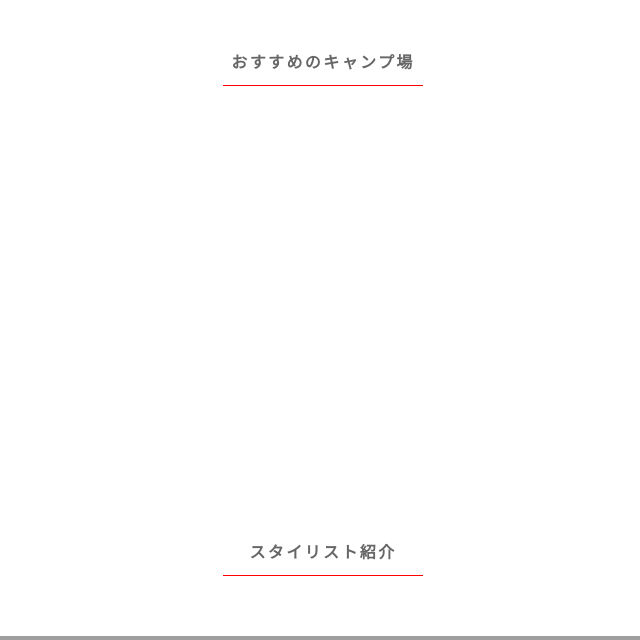
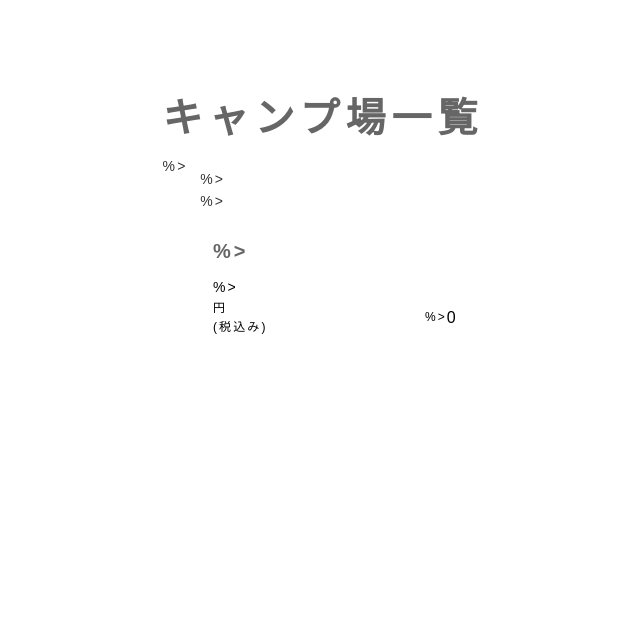
Before and after one commit to makiwakurin/camp-site, a Rails app: page / in a window 1280 px wide. Shown: the part 540-1180 px from the top of the page, without its empty margins (317-957 px from the left). Run offline with Rails 7, Linux system fonts and the light colour scheme; style sheets or scripts are compiled from the project's sources; grey boxes are pictures that could not be loaded.

Commit message:
index 修正

```diff
--- a/app/assets/stylesheets/toppage.css
+++ b/app/assets/stylesheets/toppage.css
@@ -164,3 +164,100 @@
   text-align: center;
   color: gray;
 }
+
+/* 商品一覧 */
+
+.item-contents {
+  background-color: #FFF;
+  display: flex;
+  flex-direction: column;
+  align-items: center;
+  padding: 10vh 0;
+}
+
+.item-contents>.title {
+  font-size: 5vh;
+  line-height: 1.4;
+  font-weight: bold;
+}
+
+.item-contents>.subtitle {
+  font-size: 3vh;
+  margin: 1vh 0;
+  text-decoration: none;
+  color: #3ccace;
+  font-weight: bold;
+}
+
+.item-lists {
+  width: 100vw;
+  display: flex;
+  flex-wrap: wrap;
+  justify-content: center;
+}
+
+.item-lists>.list {
+  width: 37vh;
+  padding: 1vw;
+  background-color: #FFF;
+}
+
+
+.item-img-content {
+  position: relative;
+}
+
+.item-img {
+  width: 33vh;
+  height: 33vh;
+}
+
+.sold-out {
+  position: absolute;
+  top: 40%;
+  width: 100%;
+  text-align: center;
+  background-color: crimson;
+  transform: skewY(-10deg);
+}
+
+.sold-out>span {
+  color: #FFF;
+  font-size: 45px;
+  font: bold;
+}
+
+
+.item-info {
+  background-color: #FFF;
+  color: black;
+  padding: 1vw;
+}
+
+.item-name {
+  font-size: 2.5vh;
+}
+
+.item-price {
+  font-size: 1.5vh;
+  display: flex;
+  justify-content: space-between;
+}
+
+
+.star-btn {
+  display: flex;
+  align-items: center;
+}
+
+.star-icon {
+  height: 2vh;
+  width: 2vh;
+  margin-right: 0.5vw;
+}
+
+.star-count {
+  font-size: 2vh;
+}
+
+/* //商品一覧 */
--- a/app/views/campsites/index.html.erb
+++ b/app/views/campsites/index.html.erb
@@ -13,26 +13,31 @@
       <div class="first-view">
         <%= image_tag  "baby.jpg", alt: "トップ画面", class: "top-image" %>
       </div>
-      <div class="upper-content">
-        <h2 class="heading-name">おすすめのキャンプ場</h2>
-      </div>
-      <div class="middle-content">
-        <h2 class="heading-name">スタイリスト紹介</h2>
-        <ul class="stylist-list">
-          <li>
-            <img src="images/staff1.jpg" alt="staff1" class="stylist-image">
-            <h4 class="stylist-name">鈴木</h4>
-          </li>
-          <li>
-            <img src="images/staff2.jpg" alt="staff2" class="stylist-image">
-            <h4 class="stylist-name">佐藤</h4>
-          </li>
-          <li>
-            <img src="images/staff3.jpg" alt="staff3" class="stylist-image">
-            <h4 class="stylist-name">山田</h4>
-          </li>
-        </ul>
-      </div>
+      <%# 商品一覧 %>
+  <div class='item-contents'>
+    <h1 class='title'>キャンプ場一覧</h1>
+    <ul class='item-lists'>
+      <%# <% @campsites.each do |campsite| %>  %>
+      <li class='list'>
+        <%# <%= link_to   item_path(item.id)  %> %>
+        <div class='item-img-content'>
+          <%# <%= image_tag , class: "item-img" %> %>
+        </div>
+        <div class='item-info'>
+          <h3 class='item-name'>
+            <%# <%= item.name %> %>
+          </h3>
+          <%# <%end%> %>
+          <div class='item-price'>
+            <span><%= %>円<br>(税込み)<br><%= %></span>
+            <div class='star-btn'>
+              <%# <%= image_tag "star.png", class:"star-icon" %> %>
+              <span class='star-count'>0</span>
+            </div>
+          </div>
+        </div>
+    </ul>
+  </div>
 
       <div class="bottom-content">
         <form class="contact-form">
--- a/app/views/campsites/new.html.erb
+++ b/app/views/campsites/new.html.erb
@@ -4,7 +4,7 @@
     <%= form_with(model: @campsite, local: true) do |f| %>
       <%= f.text_field :name, placeholder: "campsite name" %>
       <%= f.text_area :text, placeholder: "text", rows: "10" %>
-      <%= f.submit "SEND" %>
+      <%= f.submit "シェアする" %>
     <% end %>
   </div>
 </div>
```
